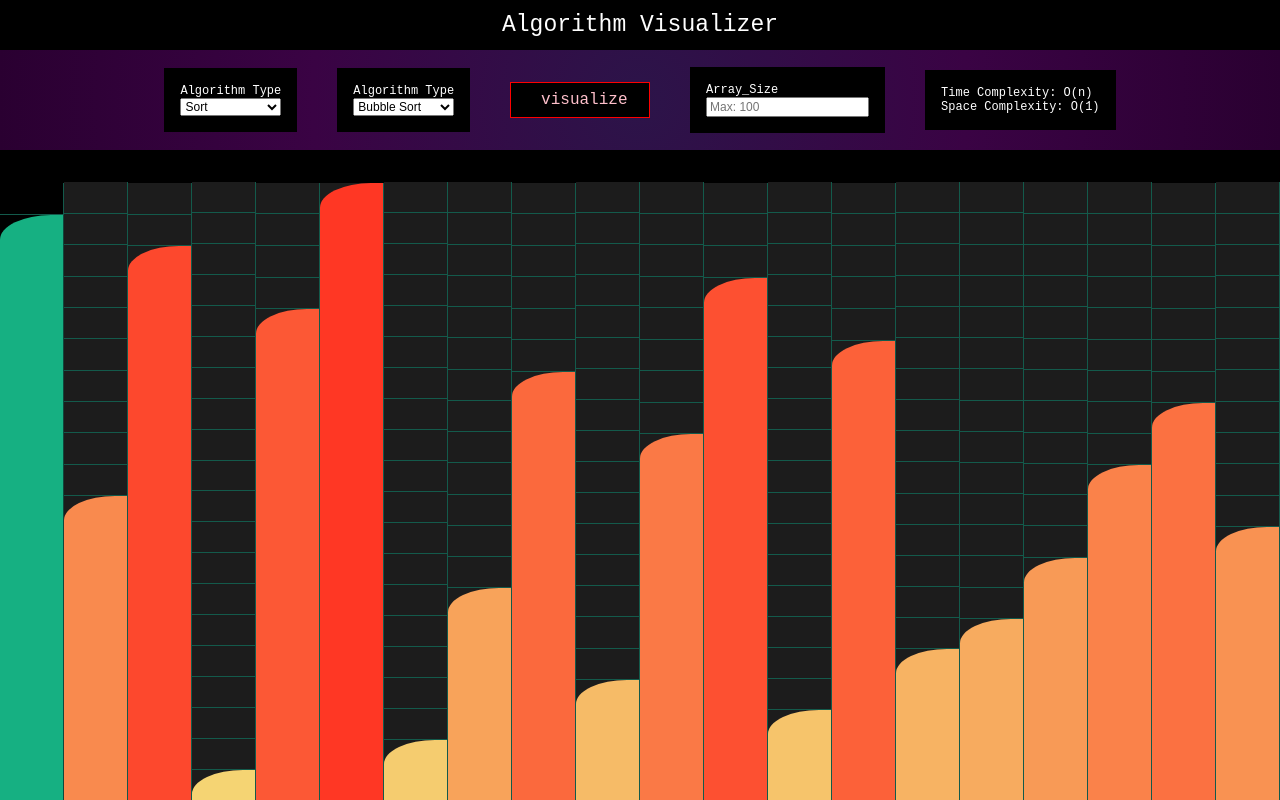
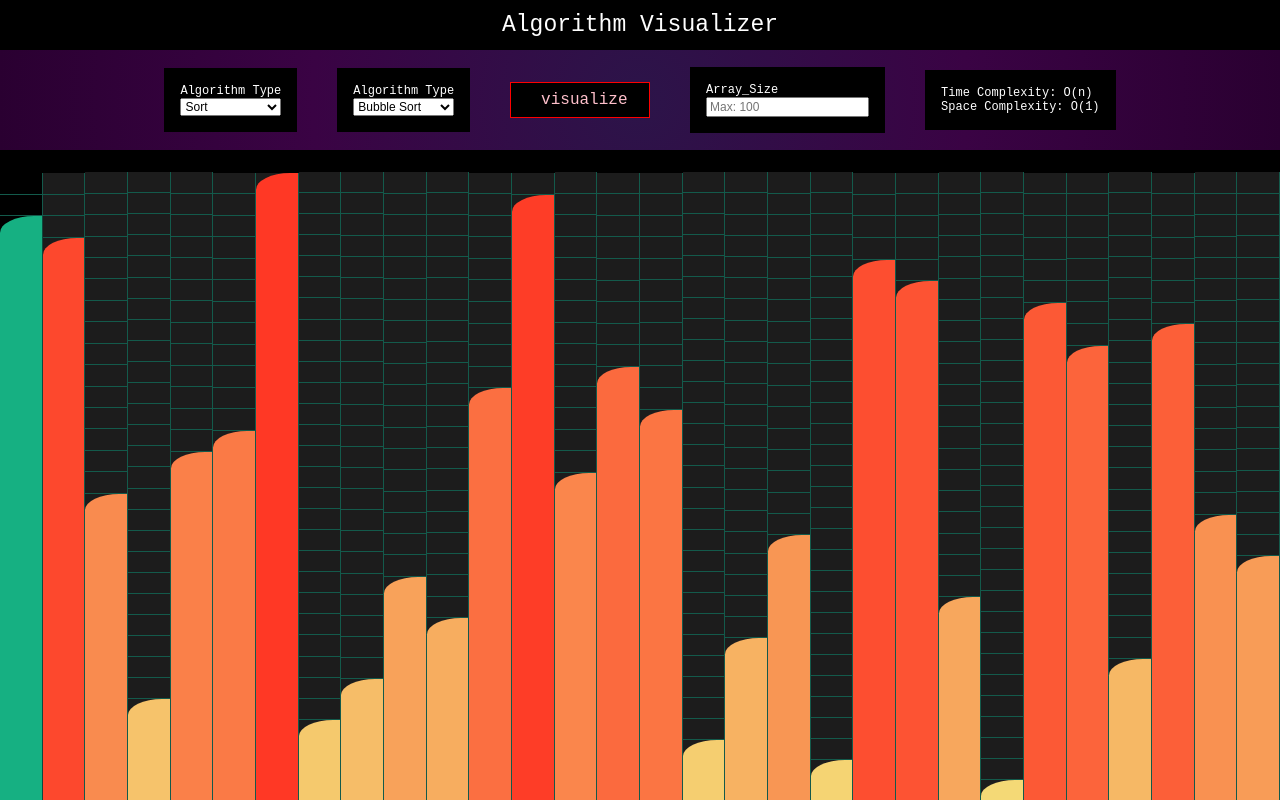
Before and after one commit to GrantDarling/algorithm-visualizer, a React (Create React App) app: page / in a window 1280 px wide. Built offline with nearby package versions, Linux system fonts and the light colour scheme.

Commit message:
fixed selectionsort logic

```diff
--- a/src/Main/AlgorithmnVisualizer.tsx
+++ b/src/Main/AlgorithmnVisualizer.tsx
@@ -8,7 +8,7 @@ export const AlgorithmnVisualizer = () => {
     <Visualizer>
       <Header />
       <SubHeader />
-      <Grid columns={20} rows={20} />
+      <Grid columns={30} rows={30} />
     </Visualizer>
   );
 };
--- a/src/Main/Grid/bar.tsx
+++ b/src/Main/Grid/bar.tsx
@@ -40,16 +40,20 @@ export const Bar = ({ grid, heights }: BarProps) => {
     let animateID: any;
     if (animate) {
       const animate = () => {
-        if (bubbleSort(grid, heights)) {
-          setBars(bubbleSort(grid, heights));
+        // console.log(bubbleSort(grid, heights));
+        // let yy: any = bubbleSort(grid, heights);
+        let yy: any = selectionSort(grid, heights);
+        if (yy !== undefined) {
+          setBars(yy);
           animateID = requestAnimationFrame(animate);
         }
+
+        // setBars(selectionSort(grid, heights));
       };
+
       animateID = requestAnimationFrame(animate);
-    } else {
-      cancelAnimationFrame(animateID);
     }
-    // setBars(selectionSort(grid, heights));
+    return () => cancelAnimationFrame(animateID);
   }, [animate, grid, heights]);
 
   return (
--- a/src/Main/Grid/grid-logic.tsx
+++ b/src/Main/Grid/grid-logic.tsx
@@ -125,13 +125,13 @@ export const bubbleSort = (grid: number[][], heights: number[]) => {
       return highlightBars(nextBar, grid, heights);
     } else {
       console.log("trapped af");
-      return false;
-      return buildBars(grid, heights, [0, 0]);
+      //return false;
+      buildBars(grid, heights, [0, 0]);
     }
   }
 
   console.log("never returns");
-  return heights;
+  buildBars(grid, heights, [0, 0]);
 };
 
 /* Bubble Sort */
@@ -190,12 +190,12 @@ export const selectionSort = (grid: number[][], heights: number[]) => {
       return highlightBars(nextBar, grid, heights);
     } else {
       console.log("trapped af");
-      heights = [];
-      return buildBars(grid, heights, [0, 0]);
+      //return false;
+      // return buildBars(grid, heights, [0, 0]);
     }
   }
 
-  if (innerLoopCurrent < heights.length) {
+  if (innerLoopCurrent < heights.length && outerLoop < heights.length) {
     let currentItem = innerLoopCurrent;
     let minIdx: any = heights.indexOf(currentMin);
 
@@ -209,5 +209,5 @@ export const selectionSort = (grid: number[][], heights: number[]) => {
   }
 
   console.log("never returns");
-  return heights;
+  // return heights;
 };
--- a/src/Styles/styles.tsx
+++ b/src/Styles/styles.tsx
@@ -90,7 +90,7 @@ export const VisualizeButton = styled(Button)`
   }
 
   &:hover {
-    animation: pulse 1s;
+    animation: pulse 0.5s;
   }
   &:active {
     background: gold;
```
